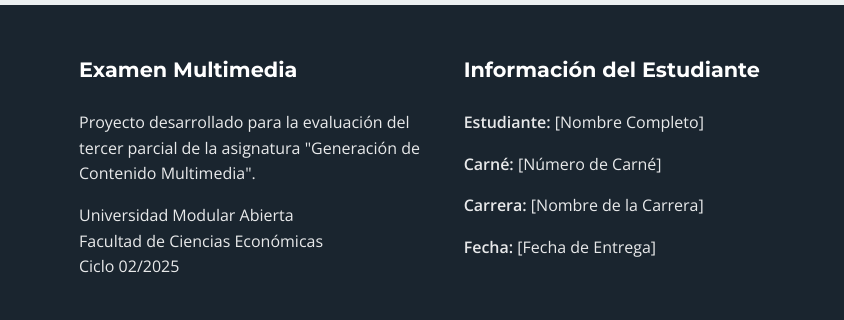
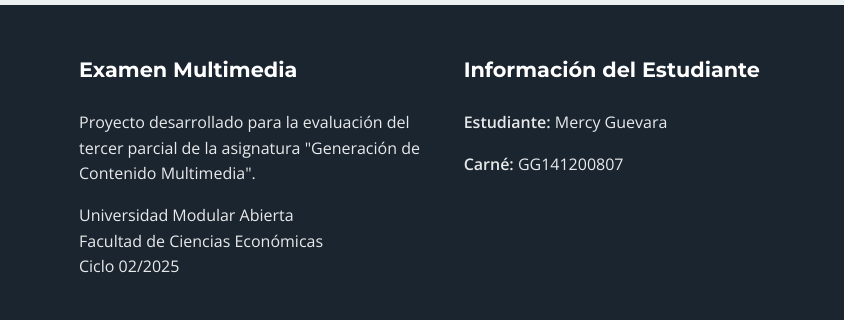
Before and after one commit to danthe0791/Examen---Parcial---web-3-MERCY-GUEVARA-GG141200807, a plain HTML site: page index.html in a window 1280 px wide. Shown: the part 3607-3927 px from the top of the page, 0-844 px from the left. Drawn offline with nearby package versions, Linux system fonts and the light colour scheme.

Commit message:
Update student information in footer section

```diff
--- a/index.html
+++ b/index.html
@@ -186,10 +186,8 @@
 
                 <div class="footer-section">
                     <h3>Información del Estudiante</h3>
-                    <p><strong>Estudiante:</strong> [Nombre Completo]</p>
-                    <p><strong>Carné:</strong> [Número de Carné]</p>
-                    <p><strong>Carrera:</strong> [Nombre de la Carrera]</p>
-                    <p><strong>Fecha:</strong> [Fecha de Entrega]</p>
+                    <p><strong>Estudiante:</strong> Mercy Guevara</p>
+                    <p><strong>Carné:</strong> GG141200807</p>
                 </div>
 
                 <div class="footer-section">
```
